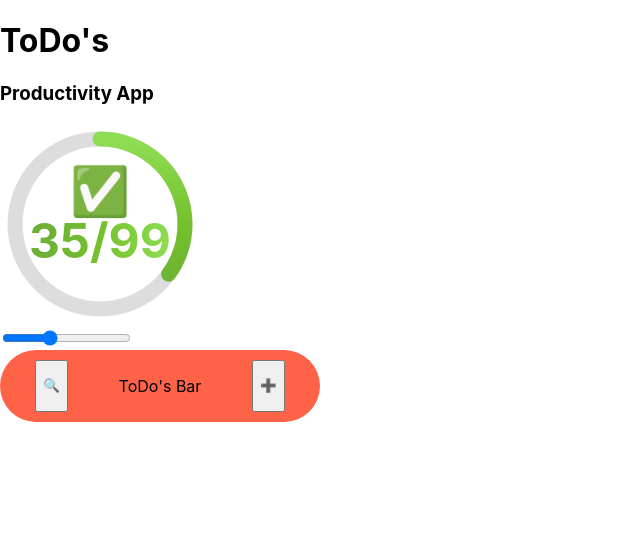
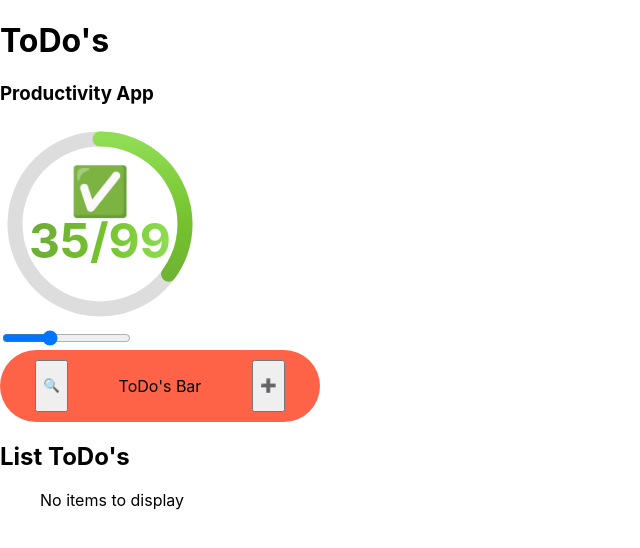
Before and after one commit to SamuMontoya/ToDo-React-App-2.0, a React (Create React App) app: page / in a window 1280 px wide. Shown: the top 548 px of the page, without its empty margins (0-640 px from the left). Built offline with nearby package versions, Linux system fonts and the light colour scheme; the HTML template or start-up script is replaced by a standard one.

Commit message:
Components Created

```diff
--- a/src/App.js
+++ b/src/App.js
@@ -1,16 +1,29 @@
 import React from "react";
-import { TitleComponent } from './components/TitleComponent';
+import { TitleComponent } from "./components/TitleComponent";
 import { ProgressComponent } from "./components/ProgressComponent";
 import { BarComponent } from "./components/BarComponent";
+import { ListComponent } from "./components/ListComponent";
+import { TodoComponent } from "./components/TodoComponent";
+
+const todosArray = [
+
+];
 
 function App(props) {
-  return(
+  return (
     <React.Fragment>
       <TitleComponent />
       <ProgressComponent />
       <BarComponent />
+      <ListComponent>
+        { todosArray.length > 0 ?
+            todosArray.map((todo) => (
+              <TodoComponent text={todo.text} key={todo.text} />
+            )) : <p>No items to display</p>
+        }
+      </ListComponent>
     </React.Fragment>
   );
-};
+}
 
 export default App;
--- /dev/null
+++ b/src/components/ListComponent.js
@@ -0,0 +1,14 @@
+import React from 'react';
+
+const ListComponent = (props) => {
+    return(
+        <div className='list-component'>
+            <h2>List ToDo's</h2>
+            <ul>
+                {props.children}
+            </ul>
+        </div>
+    );
+}
+
+export { ListComponent };
--- /dev/null
+++ b/src/components/TodoComponent.js
@@ -0,0 +1,15 @@
+import React from 'react';
+
+const TodoComponent = (props) => {
+    return(
+        <div className='todo-component'>
+            <li>
+                <span>✓</span>
+                <p>{props.text}</p>
+                <span>x</span>
+            </li>
+        </div>
+    );
+}
+
+export { TodoComponent };
```
